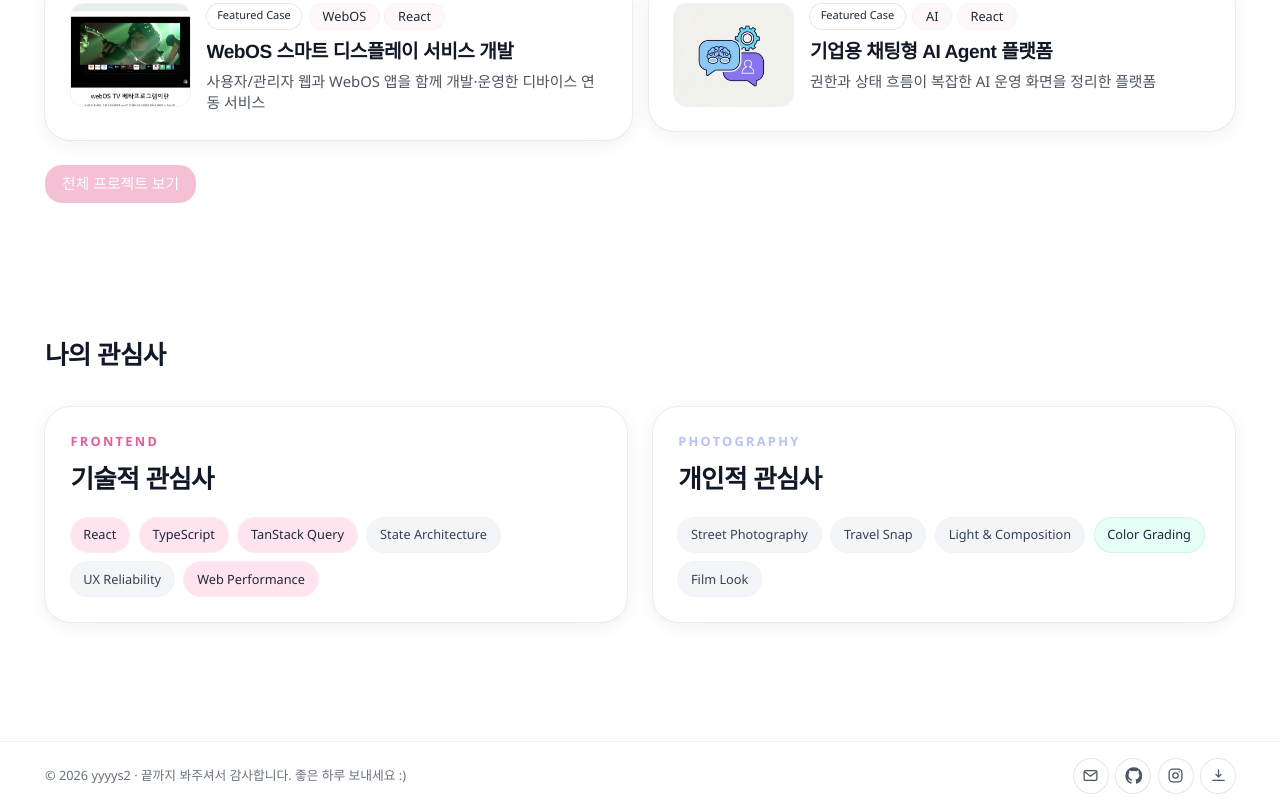
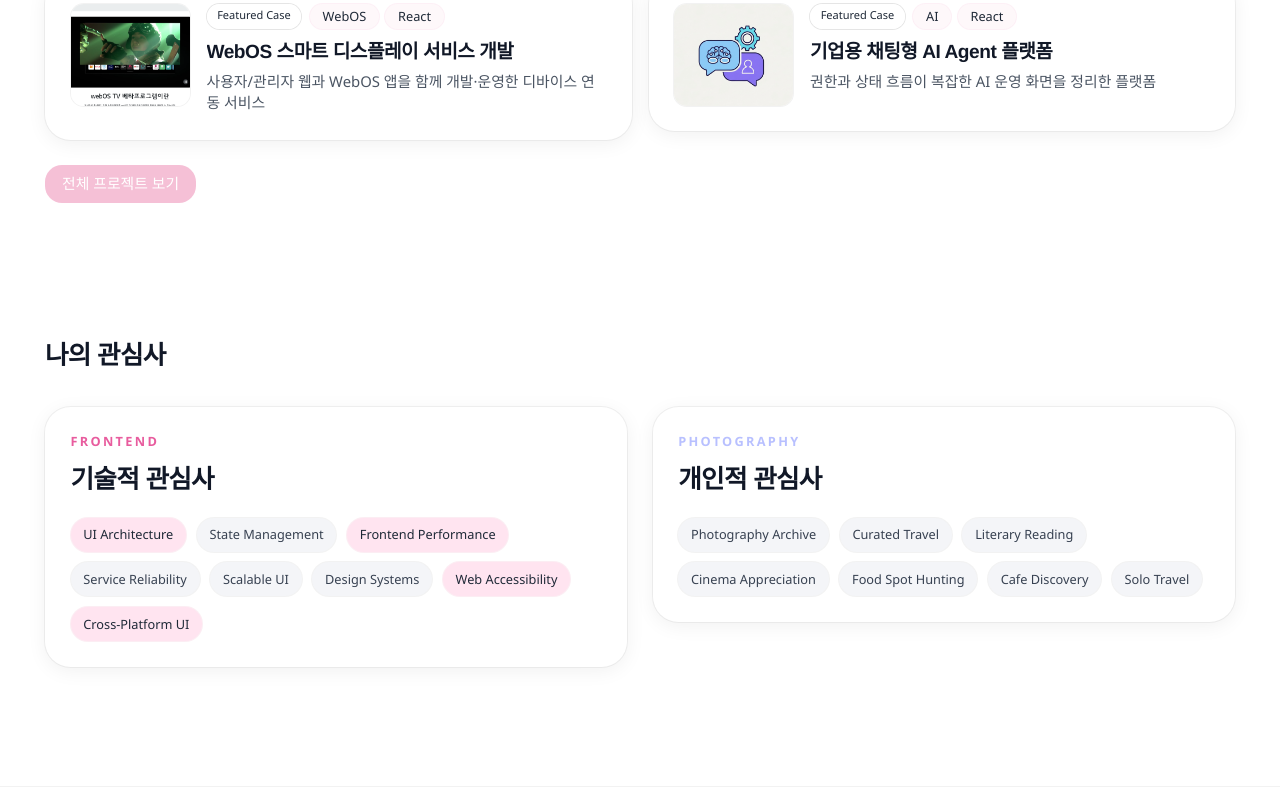
Before and after one commit to yyyys2/portfolio, a React (Vite) app: page / in a window 1280 px wide. Shown: the part 941-1744 px from the top of the page. Built offline with nearby package versions, Linux system fonts and the light colour scheme; a web font is replaced by a local one.

Commit message:
feat(i18n): refresh hero and interests copy

```diff
--- a/src/i18n/en.ts
+++ b/src/i18n/en.ts
@@ -122,9 +122,9 @@ export const en = {
     },
   },
   hero: {
-    title: "Frontend Engineer Focused on Reliable Product UX",
-    desc: "I build UI that is not only polished on the surface but also dependable in real production environments.",
-    keyword: "Operational Frontend",
+    title: "I build UI with a clear understanding of the service.",
+    desc: "Based on hands-on experience in real service environments, I build UI that runs reliably and remains maintainable over time.",
+    keyword: "Service-Driven Frontend",
     photoCaption: "Photography helps me practice noticing details.",
     ctaProjects: "View Projects",
     ctaResume: "Resume",
@@ -143,21 +143,31 @@ export const en = {
       techTag: "Frontend",
       techTitle: "Technical Interests",
       techKeywords: [
-        { label: "React", href: "https://react.dev/" },
-        { label: "TypeScript", href: "https://www.typescriptlang.org/" },
-        { label: "TanStack Query", href: "https://tanstack.com/query/latest" },
-        { label: "State Architecture" },
-        { label: "UX Reliability" },
-        { label: "Web Performance", href: "https://web.dev/performance/" },
+        { label: "UI Architecture", href: "https://react.dev/learn" },
+        { label: "State Management" },
+        { label: "Frontend Performance", href: "https://web.dev/performance/" },
+        { label: "Service Reliability" },
+        { label: "Scalable UI" },
+        { label: "Design Systems" },
+        {
+          label: "Web Accessibility",
+          href: "https://www.w3.org/WAI/fundamentals/accessibility-intro/",
+        },
+        {
+          label: "Cross-Platform UI",
+          href: "https://developer.mozilla.org/en-US/docs/Web/Progressive_web_apps",
+        },
       ],
       personalTag: "Photography",
       personalTitle: "Personal Interest",
       personalKeywords: [
-        { label: "Street Photography" },
-        { label: "Travel Snap" },
-        { label: "Light & Composition" },
-        { label: "Color Grading", href: "https://lightroom.adobe.com/" },
-        { label: "Film Look" },
+        { label: "Photography Archive" },
+        { label: "Curated Travel" },
+        { label: "Literary Reading" },
+        { label: "Cinema Appreciation" },
+        { label: "Food Spot Hunting" },
+        { label: "Cafe Discovery" },
+        { label: "Solo Travel" },
       ],
     },
   },
--- a/src/i18n/ko.ts
+++ b/src/i18n/ko.ts
@@ -115,9 +115,9 @@ export const ko = {
     },
   },
   hero: {
-    title: "서비스 운영까지 생각하는 프론트엔드 개발자",
-    desc: "실제 서비스 환경에서 쌓은 구조 설계와 운영 경험을 바탕으로, 오래 유지되는 UI를 만드는 데 집중하고 있습니다.",
-    keyword: "Operational Frontend",
+    title: "서비스를 이해하고 UI를 만듭니다",
+    desc: "실제 서비스 환경에서 쌓은 경험을 바탕으로 안정적으로 동작하고 오래 유지되는 UI를 만듭니다.",
+    keyword: "서비스 중심 프론트엔드",
     photoCaption: "사진 취미는 ‘디테일을 관찰하는 습관’으로 이어집니다.",
     ctaProjects: "Projects",
     ctaResume: "Resume",
@@ -136,21 +136,31 @@ export const ko = {
       techTag: "Frontend",
       techTitle: "기술적 관심사",
       techKeywords: [
-        { label: "React", href: "https://react.dev/" },
-        { label: "TypeScript", href: "https://www.typescriptlang.org/" },
-        { label: "TanStack Query", href: "https://tanstack.com/query/latest" },
-        { label: "State Architecture" },
-        { label: "UX Reliability" },
-        { label: "Web Performance", href: "https://web.dev/performance/" },
+        { label: "UI Architecture", href: "https://react.dev/learn" },
+        { label: "State Management" },
+        { label: "Frontend Performance", href: "https://web.dev/performance/" },
+        { label: "Service Reliability" },
+        { label: "Scalable UI" },
+        { label: "Design Systems" },
+        {
+          label: "Web Accessibility",
+          href: "https://www.w3.org/WAI/fundamentals/accessibility-intro/",
+        },
+        {
+          label: "Cross-Platform UI",
+          href: "https://developer.mozilla.org/en-US/docs/Web/Progressive_web_apps",
+        },
       ],
       personalTag: "Photography",
       personalTitle: "개인적 관심사",
       personalKeywords: [
-        { label: "Street Photography" },
-        { label: "Travel Snap" },
-        { label: "Light & Composition" },
-        { label: "Color Grading", href: "https://lightroom.adobe.com/" },
-        { label: "Film Look" },
+        { label: "Photography Archive" },
+        { label: "Curated Travel" },
+        { label: "Literary Reading" },
+        { label: "Cinema Appreciation" },
+        { label: "Food Spot Hunting" },
+        { label: "Cafe Discovery" },
+        { label: "Solo Travel" },
       ],
     },
   },
```
